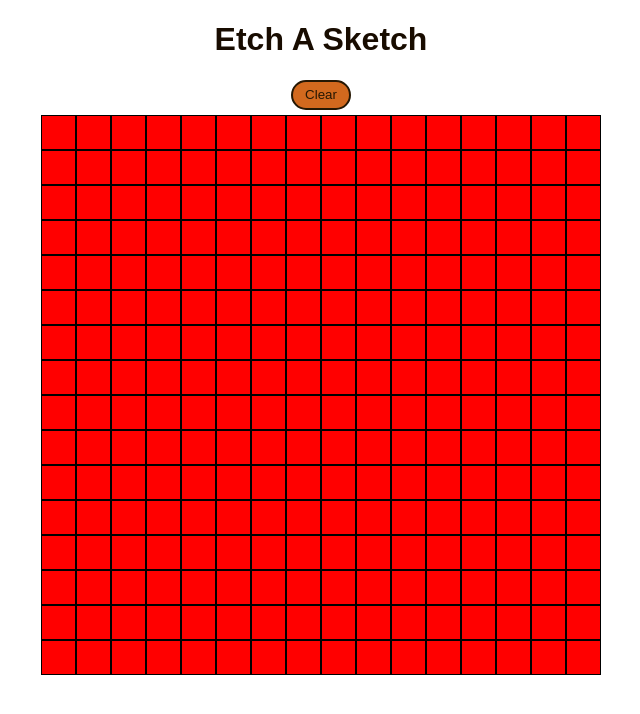
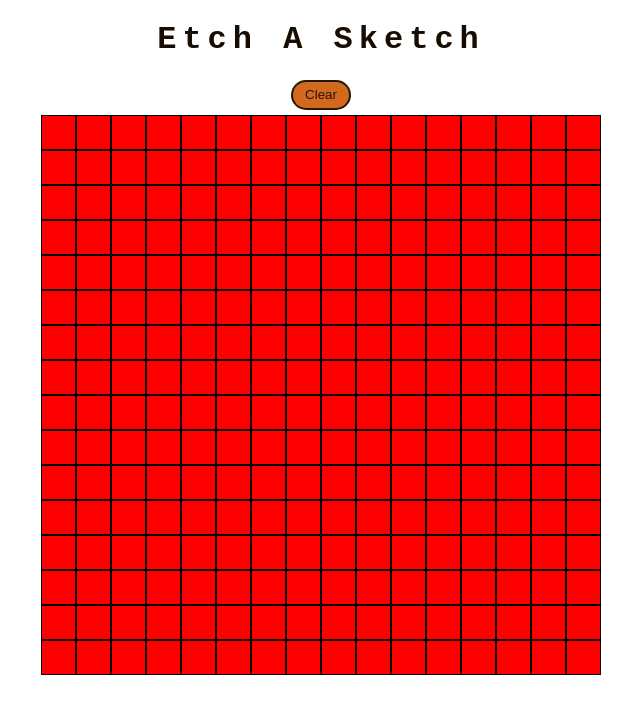
Before and after one commit to Shadmik/Etch-A-Sketch, a plain HTML site: page index.html in a window 1280 px wide. Shown: the whole page, without its empty margins (319-959 px from the left). Drawn offline with Linux system fonts and the light colour scheme.

Commit message:
Add files via upload

```diff
--- a/index.html
+++ b/index.html
@@ -13,7 +13,7 @@
 </head>
 
 <body>
-  <h1 style="color: #180c00; font-family:fantasy; text-align: center;">Etch A Sketch</h1>
+  <h1 style="color: #180c00;font-size:32px;font-family:monospace; text-align: center;font-weight: 900;letter-spacing: 6px;">Etch A Sketch </h1>
   <div style="display: grid; justify-content: center;">
     <button id="clear"
       style="width: 60px; height: 30px; color:#251703; background-color: chocolate; border-radius: 15px;margin-bottom: 5px; border: 2px solid #251703">Clear</button>
```
